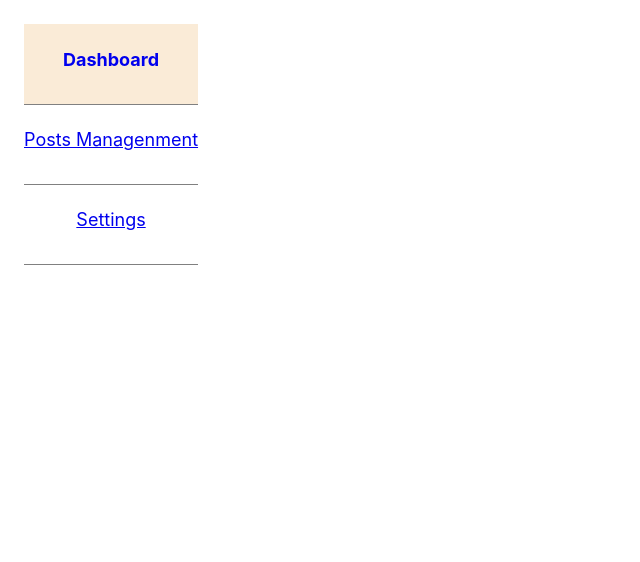
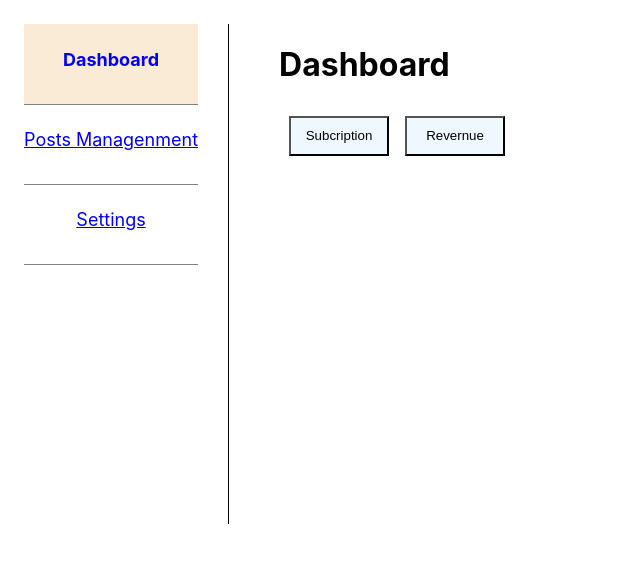
Before and after one commit to buingocbao1599/train_xipat, a React (Create React App) app: page /dashboard in a window 1280 px wide. Shown: the top 562 px of the page, without its empty margins (0-640 px from the left). Built offline with nearby package versions, Linux system fonts and the light colour scheme.

Commit message:
add active dasboard

```diff
--- a/src/App.css
+++ b/src/App.css
@@ -2,3 +2,9 @@
   margin: 24px 24px;
   display: flex;
 }
+
+.colum {
+  height: 500px;
+  border-left: 1px solid black;
+  margin-right: 50px;
+}
--- a/src/App.js
+++ b/src/App.js
@@ -1,10 +1,20 @@
 import './App.css';
 import Navbar from './components/Navbar';
+import {Routes, Route} from "react-router-dom";
+import Dashboard from './components/Dashboard';
+import Settings from './components/Settings';
+import Manager from './components/Manager';
 
 function App() {
   return (
     <div className="App">
       <Navbar />
+      <div className='colum'></div>
+      <Routes>
+        <Route path="/dashboard" element={<Dashboard/>}/>
+        <Route path="/manager" element={<Manager/>}/>
+        <Route path='/setting' element={<Settings/>}/>
+      </Routes>
     </div>
   );
 }
--- /dev/null
+++ b/src/components/Dashboard.js
@@ -0,0 +1,35 @@
+import React, { useState } from 'react';
+import "../css/Dashboard.css";
+
+function Dashboard(props) {
+    const [activeSub, setActivesub] = useState(1);
+    const [activeRever, setActiverever] = useState(0);
+
+    const onChangActive = (x) => {
+        const btn_sub = document.getElementById("sub_dashboard");
+        const btn_rever = document.getElementById("rev_dashboard");
+
+        if(x == "sub"){
+            setActivesub(1);
+            setActiverever(0);
+            btn_sub.classList.add("btn_active");
+            btn_rever.classList.remove("btn_active");
+        } else {
+            setActivesub(0);
+            setActiverever(1);
+            btn_sub.classList.remove("btn_active");
+            btn_rever.classList.add("btn_active");
+        }
+    }
+    return (
+        <div className='dashboard_main'>
+           <h1>Dashboard</h1>
+           <div className='btn_dash'>
+                <button id='sub_dashboard' onClick={() => onChangActive("sub")}>Subcription</button>
+                <button id='rev_dashboard' onClick={() => onChangActive("rev")}>Revernue</button>
+           </div>
+        </div>
+    );
+}
+
+export default Dashboard;
--- /dev/null
+++ b/src/components/Manager.js
@@ -0,0 +1,11 @@
+import React from 'react';
+
+function Manager(props) {
+    return (
+        <div>
+            Manager
+        </div>
+    );
+}
+
+export default Manager;
--- /dev/null
+++ b/src/components/Settings.js
@@ -0,0 +1,11 @@
+import React from 'react';
+
+function Settings(props) {
+    return (
+        <div>
+            Settings
+        </div>
+    );
+}
+
+export default Settings;
--- /dev/null
+++ b/src/css/Dashboard.css
@@ -0,0 +1,18 @@
+.btn_dash{
+    padding: 10px 0px 0px 10px;
+}
+
+.btn_dash button {
+    width: 100px;
+    height: 40px;
+    margin-right: 16px;
+    background-color: aliceblue;
+}
+
+.btn_active {
+    color: aqua;
+}
+
+btn_disable {
+    color: black;
+}
--- a/src/css/Navbar.css
+++ b/src/css/Navbar.css
@@ -1,3 +1,7 @@
+.navbar {
+    margin-right: 30px;
+}
+
 .navbar_list{
     display: flex;
     justify-content: center;
```
